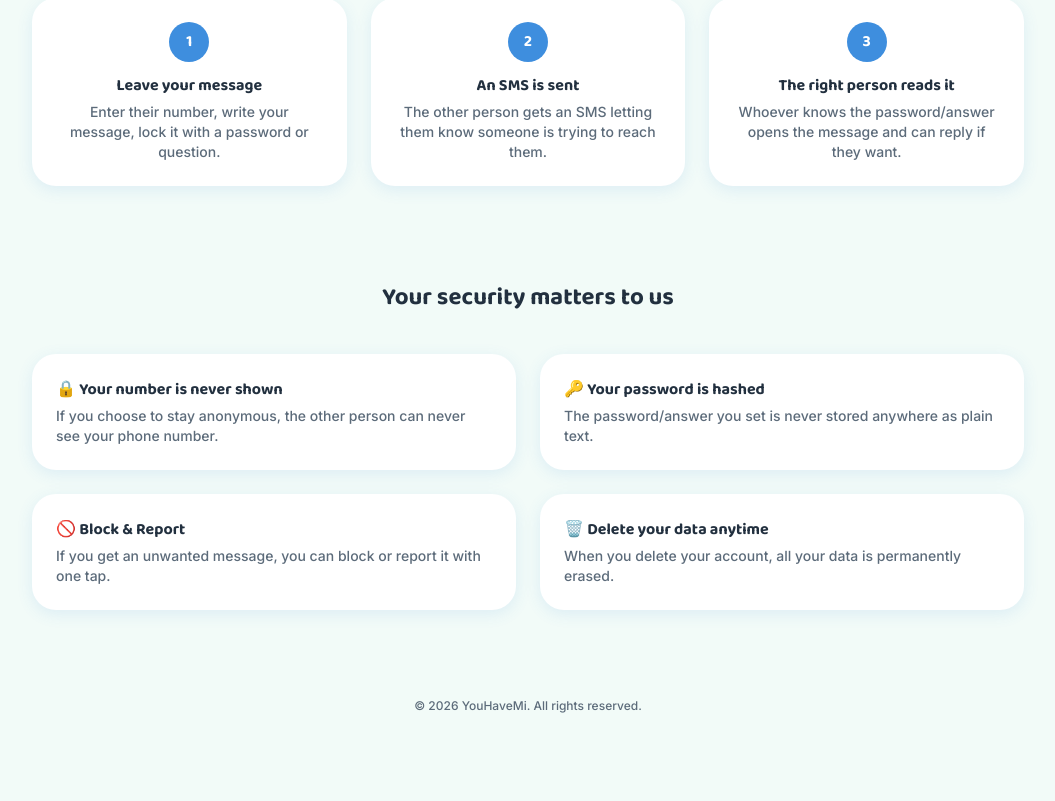
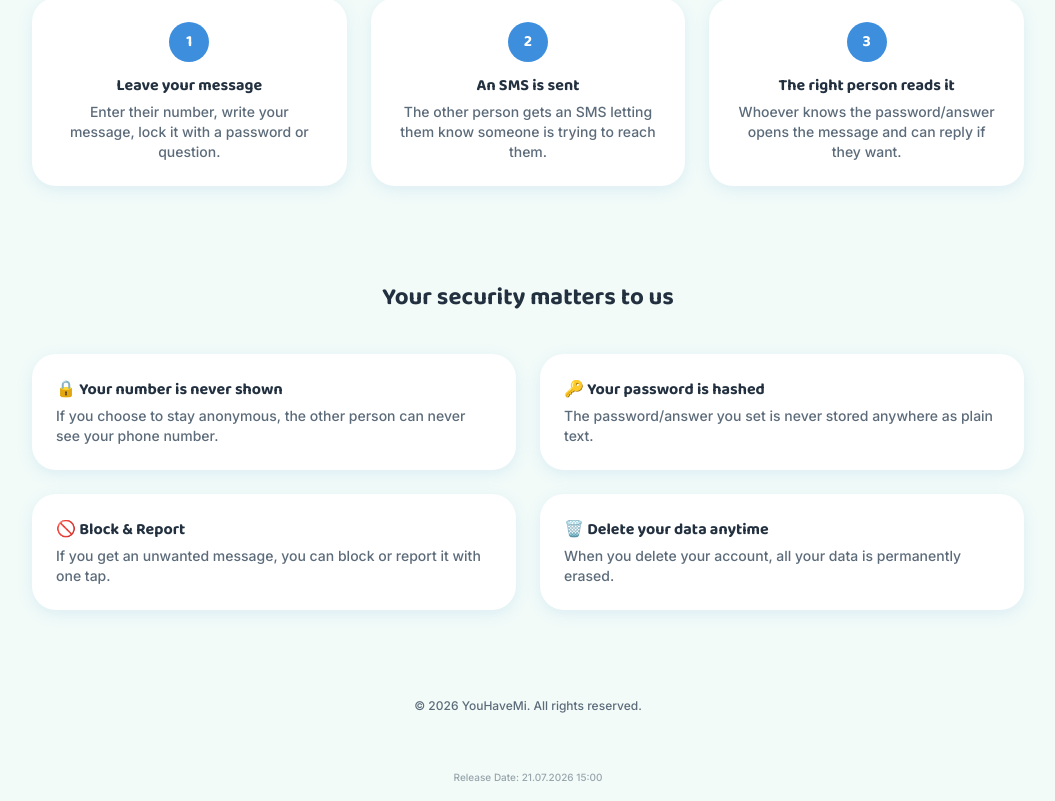
Before and after one commit to Kaan101/ozel-mesaj, a Next.js app in the folder frontend/: page / in a window 1280 px wide. Shown: the part 690-1491 px from the top of the page, without its empty margins (112-1167 px from the left). Before the commit the page ends 1444 px from the top, so only its background shows below. Built offline with nearby package versions, Linux system fonts and the light colour scheme; no server answers.

Commit message:
feat: her sayfanin altina otomatik guncellenen Release Date eklendi

```diff
--- a/frontend/src/app/layout.tsx
+++ b/frontend/src/app/layout.tsx
@@ -3,6 +3,7 @@ import { Baloo_2, Inter, IBM_Plex_Mono } from "next/font/google";
 import "./globals.css";
 import { RegisterServiceWorker } from "./register-service-worker";
 import { NotificationPrompt } from "./notification-prompt";
+import { ReleaseFooter } from "./release-footer";
 import { AuthProvider } from "@/lib/auth-context";
 import { LanguageProvider } from "@/lib/language-context";
 import { SiteHeader } from "@/components/SiteHeader";
@@ -70,6 +71,7 @@ export default function RootLayout({
           <AuthProvider>
             <SiteHeader />
             {children}
+            <ReleaseFooter />
             <RegisterServiceWorker />
             <NotificationPrompt />
           </AuthProvider>
--- /dev/null
+++ b/frontend/src/app/release-footer.tsx
@@ -0,0 +1,24 @@
+// Kullanici istegi: her release (deploy) sonrasi sayfanin en altinda
+// kucuk fontla "Release Date: ..." yazsin ve her release'de otomatik
+// guncellensin. "use client" OLMADAN sunucu bilesenidir - bu tarih,
+// `next build` calistigi ANDA (yani her deploy sirasinda) bir kere
+// hesaplanip statik HTML'e gomulur. Manuel guncelleme gerekmez -
+// her `vercel --prod` / otomatik deploy calistiginda kendiliginden
+// tazelenir.
+const RELEASE_DATE = new Date();
+
+export function ReleaseFooter() {
+  const formatted = RELEASE_DATE.toLocaleString("tr-TR", {
+    day: "2-digit",
+    month: "2-digit",
+    year: "numeric",
+    hour: "2-digit",
+    minute: "2-digit",
+  });
+
+  return (
+    <footer className="py-4 text-center">
+      <p className="font-body text-[10px] text-slate-light/60">Release Date: {formatted}</p>
+    </footer>
+  );
+}
```
